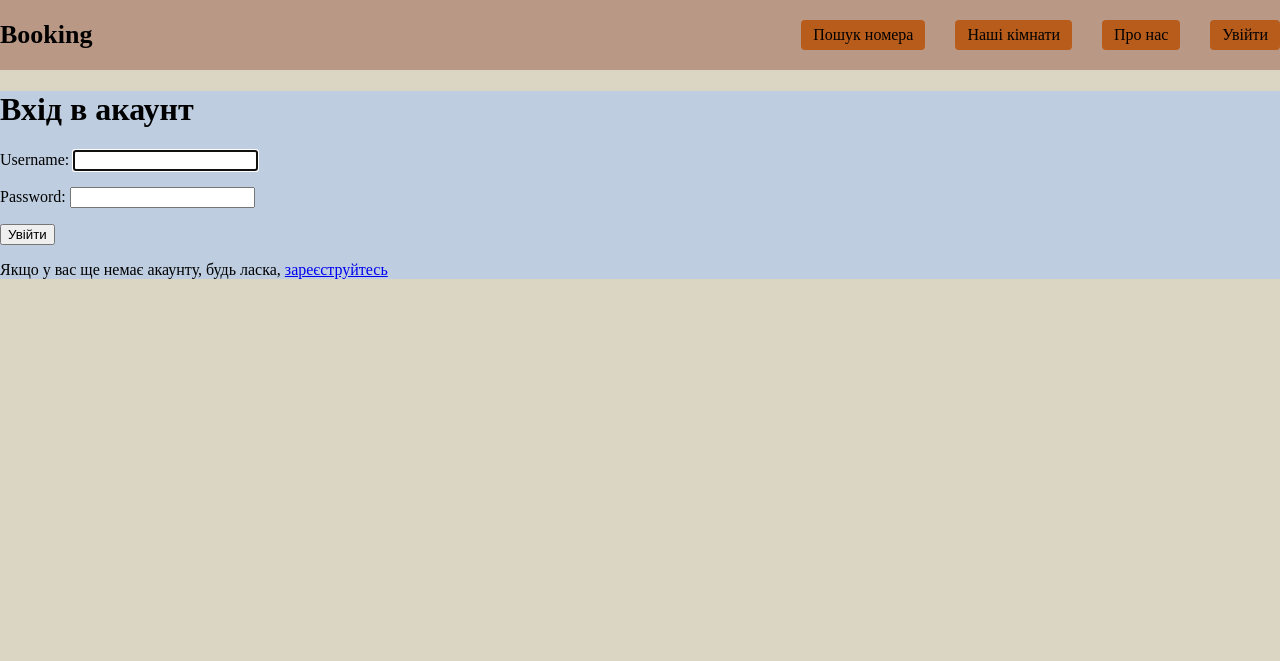
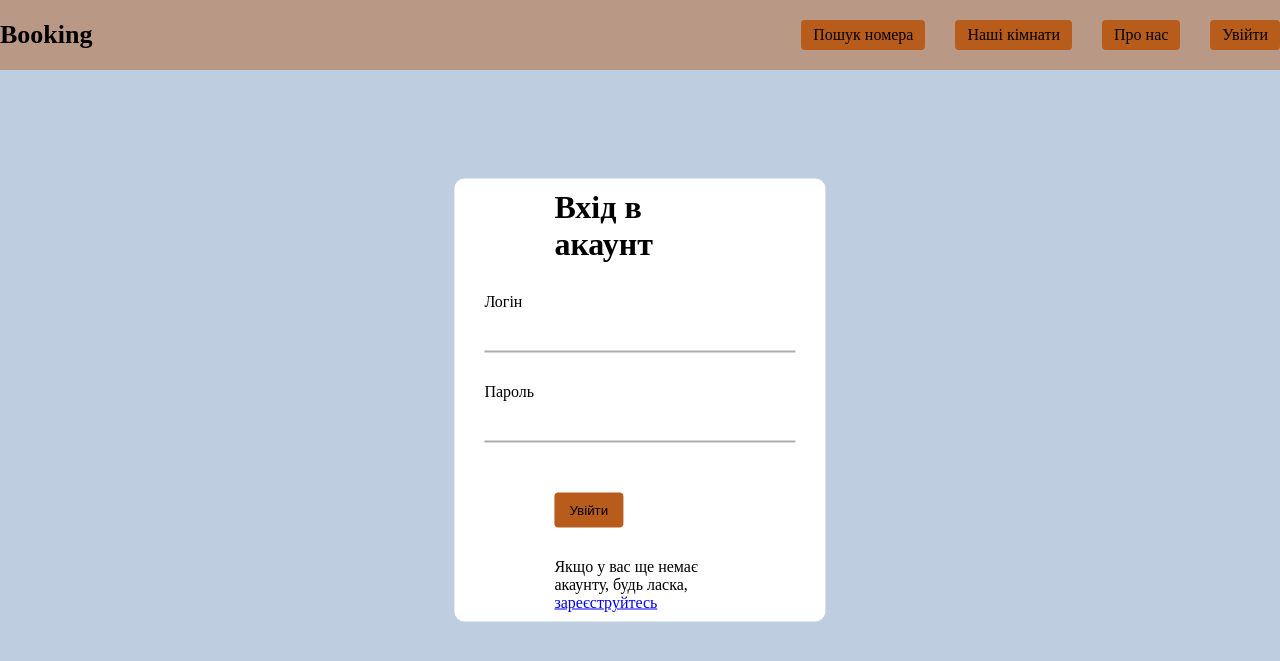
Before and after one commit to Razan6578/BookingSystem, a Django app: page /login/ in a window 1280 px wide. Shown: the top 661 px of the page. Run offline with Django 4.2, Linux system fonts and the light colour scheme.

Commit message:
added css

```diff
--- a/rooms/urls.py
+++ b/rooms/urls.py
@@ -5,4 +5,6 @@ urlpatterns = [
     path("", views.main_page, name="main_page"),
     path("rooms/", views.rooms_list, name="rooms"),
     path("booking/", views.book_room, name="booking"),
+    path("about/", views.about, name="about"),
+    path("my-bookings/", views.my_bookings, name="my_bookings"),
 ]
--- a/static/css/styles.css
+++ b/static/css/styles.css
@@ -4,11 +4,15 @@ header {
 }
 
 body {
-  background-color: #dad6c3;
+  background-color: #becee0;
   margin: 0;
 }
 
-.add-to-cart {
+main {
+  background-color: #becee0;
+}
+
+.button-a {
   background-color: #b85c1b;
   color: white;
   border: none;
@@ -19,14 +23,22 @@ body {
   color: black;
 }
 
-.add-to-cart:hover {
+.button-s {
+  background-color: #b85c1b;
+  color: white;
+  border: none;
+  padding: 10px 15px;
+  margin: 20px 100px;
+  border-radius: 4px;
+  cursor: pointer;
+  text-decoration: none;
+  color: black;
+}
+
+.button-a:hover {
   background-color: #a0521b;
   color: black;
   transform: scale(1.1);
-}
-
-main {
-  background-color: #becee0;
 }
 
 .container{
@@ -121,3 +133,102 @@ ul li a:hover {
 .logo:hover {
   color: rgb(142, 69, 146);
 }
+
+.input-group {
+  display: flex;
+  flex-direction: column;
+  gap: 6px;
+  width: 300px;
+}
+
+.input-group label {
+  font-size: 14px;
+  color: #333;
+}
+
+.input-group input {
+  border: none;
+  border-bottom: 2px solid #ccc;
+  padding: 8px 4px;
+  font-size: 16px;
+  border-radius: 6px;
+  outline: none;
+}
+
+.input-group input:focus {
+  border: 2px solid #4A9DEC;
+  box-shadow: 0px 0px 0px 7px rgb(74, 157, 236, 20%);
+  background-color: white;
+}
+
+.booking-cont {
+  display: flex;
+  justify-content: space-between;
+  align-items: flex-start;
+  gap: 30px;
+}
+
+.booking-info {
+  max-width: 500px;
+}
+
+.booking-cont img {
+  width: 500px;
+  height: 400px;
+  border-radius: 10px;
+}
+
+.inf-p {
+  font-size: 35px;
+}
+
+.inf-m {
+  font-size: 40px;
+}
+
+.center{
+  position: absolute;
+  top: 50%;
+  left: 50%;
+  transform: translate(-50%, -50%);
+  width: 29vw;
+  background: white;
+  border-radius: 10px;
+  max-width: 600px;
+}
+
+form .txt_field{
+  position: relative;
+  border-bottom: 2px solid #adadad;
+  margin: 30px 0;
+  margin: 30px 30px 30px 30px;
+}
+
+.txt_field input{
+  width: 100%;
+  padding: 0 5px;
+  height: 40px;
+  font-size: 16px;
+  border: none;
+  background: none;
+  outline: none;
+}
+
+.m {
+  margin: 10px 100px;
+}
+
+.about{
+    max-width: 900px;
+    margin: 40px auto;
+    line-height: 1.6;
+}
+
+.about h1{
+    margin-bottom: 20px;
+}
+
+.about ul{
+    margin: 15px 0;
+    padding-left: 20px;
+}
--- a/templates/auth_system/login.html
+++ b/templates/auth_system/login.html
@@ -1,10 +1,19 @@
 {% extends 'base.html' %}
 {% block content %}
-<h1>Вхід в акаунт</h1>
-<form method="post" action="{% url 'login' %}">
-    {% csrf_token %}
-    {{ form.as_p }}
-    <button type="submit">Увійти</button>
-</form>
-<p>Якщо у вас ще немає акаунту, будь ласка, <a href="{% url 'register' %}">зареєструйтесь</a></p>
+<div class="center">
+    <h1 class="m">Вхід в акаунт</h1>
+    <form method="post" action="{% url 'login' %}">
+        {% csrf_token %}
+        <div class="txt_field">
+            <label for="id_username">Логін</label>
+            {{ form.username }}
+        </div>
+        <div class="txt_field">
+            <label for="id_password">Пароль</label>
+            {{ form.password }}
+        </div>
+        <button class="button-s" type="submit">Увійти</button>
+    </form>
+    <p class="m">Якщо у вас ще немає акаунту, будь ласка, <a href="{% url 'register' %}">зареєструйтесь</a></p>
+</div>
 {% endblock %}
--- a/templates/header.html
+++ b/templates/header.html
@@ -3,24 +3,24 @@
         <a class="logo" href="{% url 'main_page' %}">Booking</a>
         <ul class="nav-menu">
             <li>
-                <a class="add-to-cart" href="{% url 'main_page' %}">Пошук номера</a>
+                <a class="button-a" href="{% url 'main_page' %}">Пошук номера</a>
             </li>
             <li>
-                <a class="add-to-cart" href="{% url 'rooms' %}">Наші кімнати</a>
+                <a class="button-a" href="{% url 'rooms' %}">Наші кімнати</a>
             </li>
             <li>
-                <a class="add-to-cart" href="#">Про нас</a>
+                <a class="button-a" href="{% url 'about' %}">Про нас</a>
             </li>
             {% if user.is_authenticated %}
                 <li>
-                    <a class="add-to-cart" href="#">Мої бронювання</a>
+                    <a class="button-a" href="{% url 'my_bookings' %}">Мої бронювання</a>
                 </li>
                 <li>
-                    <a class="add-to-cart" href="{% url 'logout' %}">Вийти</a>
+                    <a class="button-a" href="{% url 'logout' %}">Вийти</a>
                 </li>
             {% else %}
                 <li>
-                    <a class="add-to-cart" href="{% url 'login' %}">Увійти</a>
+                    <a class="button-a" href="{% url 'login' %}">Увійти</a>
                 </li>
             {% endif %}
 
--- a/templates/rooms/main_page.html
+++ b/templates/rooms/main_page.html
@@ -3,6 +3,7 @@
 
     <form method="post" action="{% url 'main_page' %}">
         {% csrf_token %}
+        <div class="input-group">
             <label for="start_date">Дата заїзду:</label>
             <input type="date" name="start_date" id="start_date" value="{{ start_date }}" min="{% now 'Y-m-d' %}" required>
             <label for="end_date">Дата виїзду:</label>
@@ -13,7 +14,8 @@
             <input type="number" name="min_price" id="min_price" value="{{ min_price }}" placeholder="від" min="1">
             <label for="max_price">Ціна до:</label>
             <input type="number" name="max_price" id="max_price" value="{{ max_price }}" placeholder="до" min="1">
-        <button type="submit">Фільтрувати</button>
+        </div>
+        <button class="button-s" type="submit">Фільтрувати</button>
     </form>
 
     <h1>Наші кімнати</h1>
```
Also changed, not shown: rooms/views.py (+14 -0 lines), templates/auth_system/register.html (+20 -7 lines), templates/rooms/about.html (added, +32 -0 lines), templates/rooms/booking.html (+16 -6 lines), templates/rooms/my_bookings.html (added, +26 -0 lines), templates/rooms/room_list.html (+17 -8 lines). Lines whose indentation alone changed are shown as unchanged.
